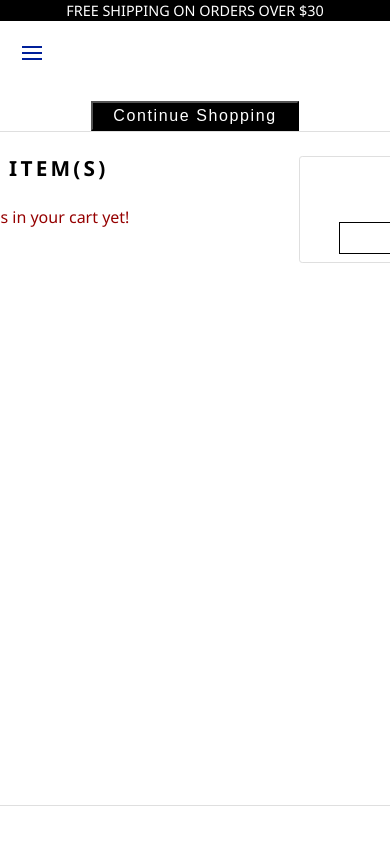
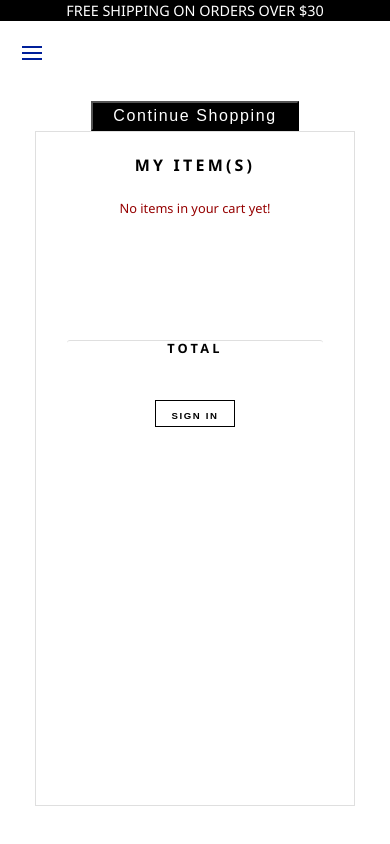
Before and after one commit to briansterling93/fit-commerce, a React (Create React App) app in the folder client/: page /cart in a window 390 px wide. Shown: the top 844 px of the page. Built offline with nearby package versions, Linux system fonts and the light colour scheme; the HTML template or start-up script is replaced by a standard one.

Commit message:
mobile ui complete for cart pg

```diff
--- a/client/src/pages/public/Cart.tsx
+++ b/client/src/pages/public/Cart.tsx
@@ -12,6 +12,7 @@ import {
   TotalBox,
   BoxDiv,
   BoxSpacer,
+  BoxSpacer2,
   TotalBoxBtns,
   BtnPadding,
   Btn1,
@@ -63,7 +64,7 @@ const Cart: React.FC = () => {
                 {cartItems}
               </CartBox>
             </BoxSpacer>
-            <BoxSpacer>
+            <BoxSpacer2>
               <TotalBox>
                 <h1>Total</h1>
 
@@ -78,7 +79,7 @@ const Cart: React.FC = () => {
                   </BtnPadding>
                 </TotalBoxBtns>
               </TotalBox>
-            </BoxSpacer>
+            </BoxSpacer2>
           </BoxDiv>
         </SecondarySection>
       </MainSection>
--- a/client/src/styling/Cart.tsx
+++ b/client/src/styling/Cart.tsx
@@ -2,7 +2,7 @@ import styled from 'styled-components';
 
 export const MainSection = styled.div`
   background-color: white;
-  height: 100vh;
+  // height: 100vh;
   background-image: linear-gradient(
       to right bottom,
       rgba(25, 26, 25, 0.8),
@@ -10,7 +10,7 @@ export const MainSection = styled.div`
       rgba(64, 64, 64, 0.8)
     ),
   background-size: cover;
-  overflow: scroll;
+  overflow-x hidden;
 
 `;
 
@@ -43,15 +43,100 @@ export const BoxDiv = styled.div`
   display: flex;
   flex-direction: row;
   justify-content: center;
+
+  @media only screen and (max-width: 985px) {
+    width: 45rem;
+    justify-content: flex-start;
+    flex-direction: column;
+  }
+
+  @media only screen and (max-width: 742px) {
+    width: 37rem;
+  }
+
+  @media only screen and (max-width: 610px) {
+    width: 25rem;
+  }
+
+  @media only screen and (max-width: 425px) {
+    width: 20rem;
+  }
+
+  @media only screen and (max-width: 342px) {
+    width: 17rem;
+  }
 `;
 
 export const BoxSpacer = styled.div`
   padding: 1.5rem;
+
+  @media only screen and (max-width: 985px) {
+    display: flex;
+    justify-content: center;
+    min-height: 20rem;
+  }
+
+  @media only screen and (max-width: 742px) {
+    min-height: 17rem;
+  }
+
+  @media only screen and (max-width: 610px) {
+    min-height: 15rem;
+  }
+
+  @media only screen and (max-width: 425px) {
+    min-height: 13rem;
+  }
+
+  @media only screen and (max-width: 342px) {
+    min-height: 11rem;
+  }
+`;
+
+export const BoxSpacer2 = styled.div`
+  padding: 1.5rem;
+
+  @media only screen and (max-width: 985px) {
+    display: flex;
+    justify-content: center;
+    padding-right: 0rem;
+    padding: 0;
+  }
 `;
 
 export const CartBox = styled.div`
   width: 27rem;
   border-radius: 0.2rem;
+
+  @media only screen and (max-width: 610px) {
+    width: 18rem;
+
+    h1 {
+      font-size: 1rem;
+    }
+
+    font-size: 0.9rem;
+  }
+
+  @media only screen and (max-width: 425px) {
+    width: 14rem;
+
+    h1 {
+      font-size: 1rem;
+    }
+
+    font-size: 0.8rem;
+  }
+
+  @media only screen and (max-width: 342px) {
+    width: 14rem;
+
+    h1 {
+      font-size: 0.9rem;
+    }
+
+    font-size: 0.8rem;
+  }
 `;
 
 export const TotalBox = styled.div`
@@ -61,6 +146,49 @@ export const TotalBox = styled.div`
   text-align: center;
   font-weight: 300;
   font-size: 1.3rem;
+
+  @media only screen and (max-width: 985px) {
+    width: 22rem;
+    border: none;
+    border-top: 1px solid #dfdfdf;
+    text-align: center;
+
+    h1 {
+      font-size: 1rem;
+    }
+  }
+
+  @media only screen and (max-width: 742px) {
+    width: 20rem;
+
+    h1 {
+      font-size: 0.9rem;
+    }
+  }
+
+  @media only screen and (max-width: 610px) {
+    width: 18rem;
+
+    h1 {
+      font-size: 0.8rem;
+    }
+  }
+
+  @media only screen and (max-width: 425px) {
+    width: 16rem;
+
+    h1 {
+      font-size: 0.8rem;
+    }
+  }
+
+  @media only screen and (max-width: 342px) {
+    width: 13rem;
+
+    h1 {
+      font-size: 0.8rem;
+    }
+  }
 `;
 
 export const CartItems = styled.div`
@@ -137,6 +265,30 @@ export const Btn1 = styled.div`
       opacity: 0.6;
     }
   }
+
+  @media only screen and (max-width: 985px) {
+    button {
+      width: 6rem;
+      font-size: 0.7rem;
+      height: 1.7rem;
+    }
+  }
+
+  @media only screen and (max-width: 742px) {
+    button {
+      width: 5rem;
+      font-size: 0.7rem;
+      height: 1.7rem;
+    }
+  }
+
+  @media only screen and (max-width: 610px) {
+    button {
+      width: 5rem;
+      font-size: 0.6rem;
+      height: 1.7rem;
+    }
+  }
 `;
 export const Btn2 = styled.div`
   button {
```
